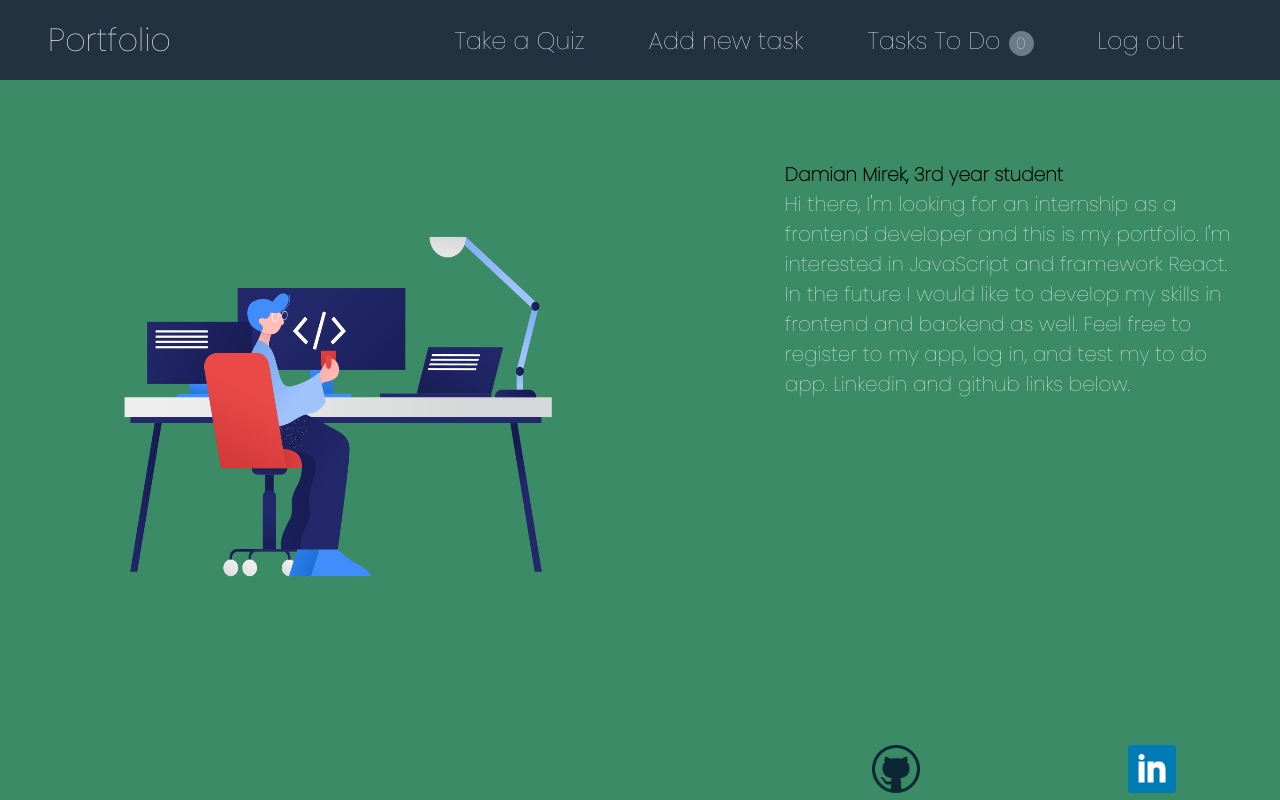
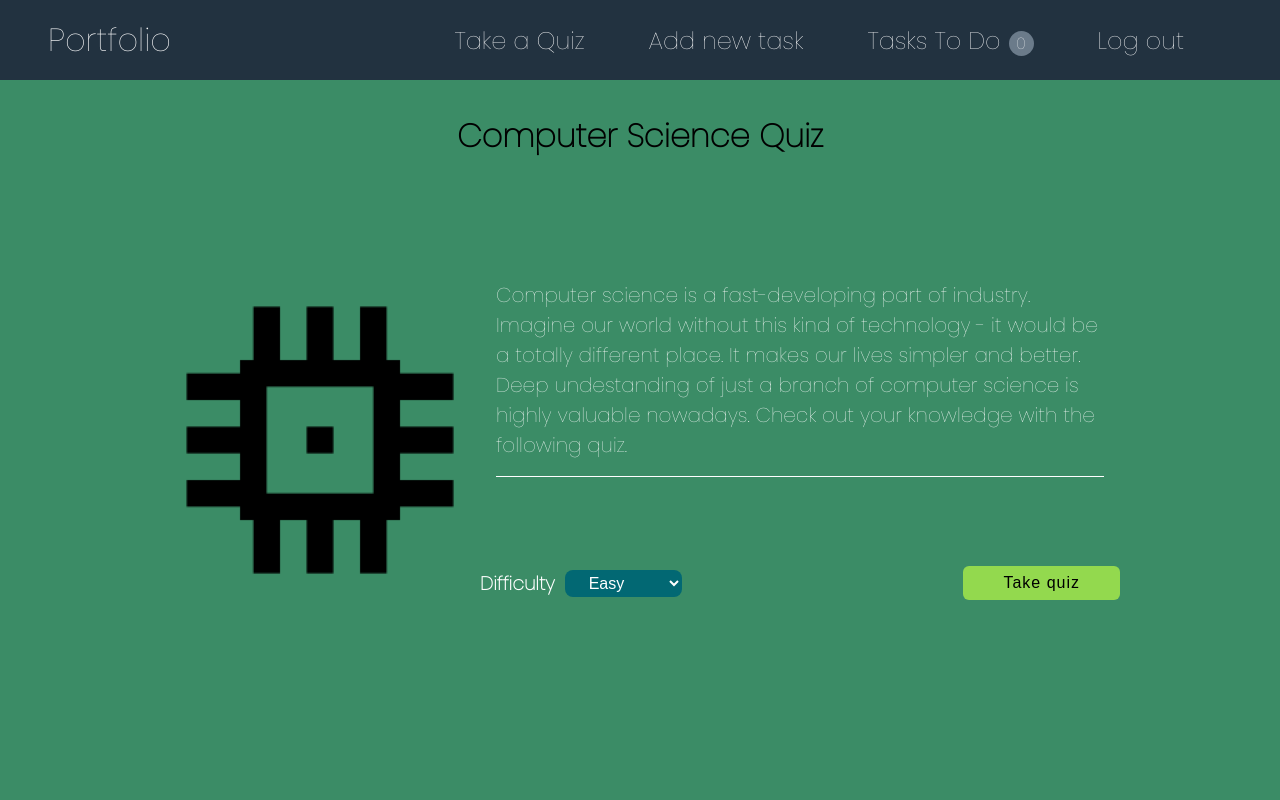
Before and after one commit to cees2/PortfolioDamianMirek, a React (Create React App) app: page /quiz/quizStartPage in a window 1280 px wide. Before the commit this address led to /home. Built offline with nearby package versions, Linux system fonts and the light colour scheme; no server answers; sample sign-in values are in the browser's storage.

Commit message:
fixed quiz routing issue

```diff
--- a/src/App.js
+++ b/src/App.js
@@ -8,9 +8,8 @@ import TaskContext from "./store/tasks-context";
 import Login from "./pages/Login";
 import CreateAccount from "./pages/CreateAccount";
 import AuthContext from "./store/auth-context";
-import JSQuizStartPage from "./pages/JSQuizStartPage";
 import QuizContext from "./store/quiz-context";
-import QuizResultPage from "./pages/QuizResultPage";
+import Quiz from "./pages/Quiz";
 
 function App() {
   const taskCtx = useContext(TaskContext);
@@ -70,13 +69,8 @@ function App() {
           </Route>
         )}
         {token && (
-          <Route path="/JSQuizStartPage">
-            <JSQuizStartPage />
-          </Route>
-        )}
-        {token && quizCtx.answers.length === 10 && (
-          <Route path="/quizResult">
-            <QuizResultPage />
+          <Route path="/quiz">
+            <Quiz />
           </Route>
         )}
         <Route path="*">
--- a/src/components/Layout/MainHeader.js
+++ b/src/components/Layout/MainHeader.js
@@ -47,7 +47,7 @@ const MainHeader = () => {
     <ul className={classes.headerList} onClick={hamburgerMenuClickHandler}>
       {authCtx.token && (
         <li>
-          <NavLink activeClassName={classes.active} to="/JSQuizStartPage">
+          <NavLink activeClassName={classes.active} to="/quiz/quizStartPage">
             <img
               src={require(`../../pictures/quiz_icon.png`)}
               alt="take a quiz"
--- a/src/components/Quiz/QuizContent.js
+++ b/src/components/Quiz/QuizContent.js
@@ -1,12 +1,13 @@
 import classes from "./QuizContent.module.css";
 import Answer from "./Answer";
 import QuizContext from "../../store/quiz-context";
-import React, { useContext, useState, Fragment, useEffect } from "react";
+import React, { useContext, useState, useEffect } from "react";
 import ReactDOM from "react-dom";
 import ConfirmationModal from "../UI/ConfirmationModal";
 import { useHistory } from "react-router-dom";
 import Card from "../UI/Card";
 import Error from "../UI/Error";
+import QuizNavigation from "./Quiz-Navigation/QuizNavigation";
 
 const QuizContent = (props) => {
   const [modalIsClosed, setModalIsClosed] = useState(true);
@@ -14,8 +15,13 @@ const QuizContent = (props) => {
   const history = useHistory();
 
   const quizCtx = useContext(QuizContext);
-  const { question } = props;
-  const answers = [...question.incorrect_answers, question.correct_answer];
+
+  const answers = [
+    quizCtx.questions[quizCtx.indexOfQuestion].correct_answer,
+    ...quizCtx.questions[quizCtx.indexOfQuestion].incorrect_answers,
+  ];
+
+  const { question } = quizCtx.questions[quizCtx.indexOfQuestion];
   let givenAnswer;
 
   useEffect(() => {
@@ -24,10 +30,15 @@ const QuizContent = (props) => {
     }
   }, [modalIsClosed, quizCtx.answers.length]);
 
+  const switchQuestion = (nextQuestion = true) => {
+    if (nextQuestion) quizCtx.indexDispatch({ type: "INCREMENT" });
+    else quizCtx.indexDispatch({ type: "DECREMENT" });
+  };
+
   const switchQuestionHandler = (e, nextQuestion = true) => {
     e.preventDefault();
     quizCtx.setAnswer(givenAnswer, quizCtx.indexOfQuestion);
-    props.onSwitchQuestion(nextQuestion);
+    switchQuestion(nextQuestion);
   };
 
   const nextQuestionHandler = (e) => switchQuestionHandler(e);
@@ -45,7 +56,7 @@ const QuizContent = (props) => {
   };
 
   const finishQuizHandler = () => {
-    history.replace("/quizResult");
+    history.replace("/quiz/quizResult");
   };
 
   const hideModal = () => {
@@ -67,10 +78,11 @@ const QuizContent = (props) => {
     quizCtx.indexOfQuestion === 0 ? `${classes.hideNaviButton}` : ``;
 
   return (
-    <Fragment>
+    <div className={classes.quizQuestionsWrapper}>
+      <QuizNavigation />
       <Card class={classes.quizContentWrapper}>
         {!modalIsClosed && modal}
-        <h1 className={classes.quizQuestion}>{question.question}</h1>
+        <h1 className={classes.quizQuestion}>{question}</h1>
         <form className={classes.singleQuestionForm}>
           {answers.map((answer, i) => (
             <Answer
@@ -101,7 +113,7 @@ const QuizContent = (props) => {
       >
         {error && <Error errorMessage="Some questions are not answered" />}
       </div>
-    </Fragment>
+    </div>
   );
 };
 
--- a/src/components/Quiz/QuizContent.module.css
+++ b/src/components/Quiz/QuizContent.module.css
@@ -1,3 +1,11 @@
+.quizQuestionsWrapper {
+  display: flex;
+  flex-direction: column;
+  align-items: center;
+  padding-top: 3rem;
+  gap: 3rem;
+}
+
 .quizContentWrapper {
   color: white;
   background-color: #60bf81;
--- a/src/components/Quiz/QuizResult.module.css
+++ b/src/components/Quiz/QuizResult.module.css
@@ -59,6 +59,12 @@
   font-size: 24px;
 }
 
+@media (min-width: 480px) and (max-width: 1000px) {
+  .quizQuestionsWrapper {
+    gap: 1rem;
+  }
+}
+
 @media (max-width: 1000px) and (orientation: landscape) {
   .quizResultWrapper {
     min-height: 15rem;
@@ -68,6 +74,10 @@
 @media (max-width: 480px) {
   .quizResultButtons button {
     font-size: 10px;
+  }
+
+  .quizQuestionsWrapper {
+    padding: 1rem 0 0;
   }
 }
 
--- a/src/components/Quiz/StartQuiz.js
+++ b/src/components/Quiz/StartQuiz.js
@@ -7,14 +7,13 @@ import React, {
 } from "react";
 import classes from "./StartQuiz.module.css";
 import QuizContext from "../../store/quiz-context";
-import QuizContent from "./QuizContent";
-import QuizNavigation from "./Quiz-Navigation/QuizNavigation";
+import { useHistory } from "react-router-dom";
 
 const StartQuiz = () => {
   const quizCtx = useContext(QuizContext);
-  const [quizIsActive, setQuizIsActive] = useState(false);
   const [difficulty, setDifficulty] = useState("easy");
   const difficultyInputRef = useRef();
+  const history = useHistory();
 
   useEffect(() => {
     quizCtx.resetQuizData();
@@ -29,18 +28,15 @@ const StartQuiz = () => {
     quizCtx.indexDispatch({ type: "SETINDEX", payload: 0 });
   }, [difficulty]);
 
-  const showQuizHandler = () => setQuizIsActive(true);
-
-  const switchQuestion = (nextQuestion = true) => {
-    if (nextQuestion) quizCtx.indexDispatch({ type: "INCREMENT" });
-    else quizCtx.indexDispatch({ type: "DECREMENT" });
+  const showQuizHandler = () => {
+    history.push("/quiz/quizContent");
   };
 
   const difficultyChangeHandler = () => {
     setDifficulty(difficultyInputRef.current.value);
   };
 
-  const startPage = (
+  return (
     <Fragment>
       <h1 className={classes.quizHeader}>Computer Science Quiz</h1>
       <div className={classes.quizMainWrapper}>
@@ -79,25 +75,6 @@ const StartQuiz = () => {
       </div>
     </Fragment>
   );
-
-  const quizContent = (
-    <div className={classes.quizQuestionsWrapper}>
-      <QuizNavigation />
-      {quizCtx.questions?.length && (
-        <QuizContent
-          question={quizCtx.questions[quizCtx.indexOfQuestion]}
-          onSwitchQuestion={switchQuestion}
-        />
-      )}
-    </div>
-  );
-
-  return (
-    <Fragment>
-      {!quizIsActive && startPage}
-      {quizIsActive && quizContent}
-    </Fragment>
-  );
 };
 
 export default StartQuiz;
--- a/src/components/Quiz/StartQuiz.module.css
+++ b/src/components/Quiz/StartQuiz.module.css
@@ -54,14 +54,6 @@
   background-color: #87e12c;
 }
 
-.quizQuestionsWrapper {
-  display: flex;
-  flex-direction: column;
-  align-items: center;
-  padding-top: 3rem;
-  gap: 3rem;
-}
-
 .startQuizWrapper {
   width: 100%;
   display: flex;
@@ -102,10 +94,6 @@
 }
 
 @media (max-width: 480px) {
-  .quizQuestionsWrapper {
-    padding: 1rem 0 0;
-  }
-
   .quizMainWrapper {
     position: static;
     transform: translate(0, 0);
@@ -116,10 +104,6 @@
 }
 
 @media (min-width: 480px) and (max-width: 1000px) {
-  .quizQuestionsWrapper {
-    gap: 1rem;
-  }
-
   .quizDescription {
     font-size: 16px;
   }
--- a/src/pages/JSQuizStartPage.js
+++ /dev/null
@@ -1,6 +0,0 @@
-import React from "react";
-import StartQuiz from "../components/Quiz/StartQuiz";
-
-const JSQuizStartPage = () => <StartQuiz />;
-
-export default JSQuizStartPage;
--- /dev/null
+++ b/src/pages/Quiz.js
@@ -0,0 +1,37 @@
+import React, { useContext } from "react";
+import { Route, Switch } from "react-router-dom";
+import AuthContext from "../store/auth-context";
+import QuizContext from "../store/quiz-context";
+import StartQuiz from "../components/Quiz/StartQuiz";
+import QuizResult from "../components/Quiz/QuizResult";
+import QuizContent from "../components/Quiz/QuizContent";
+
+const Quiz = () => {
+  const authCtx = useContext(AuthContext);
+  const quizCtx = useContext(QuizContext);
+  const { token } = authCtx;
+
+  return (
+    <Switch>
+      <Route>
+        {token && (
+          <Route path="/quiz/quizStartPage">
+            <StartQuiz />
+          </Route>
+        )}
+        {token && quizCtx.correctAnswers.length === 10 && (
+          <Route path="/quiz/quizContent">
+            <QuizContent />
+          </Route>
+        )}
+        {token && quizCtx.answers.length === 10 && (
+          <Route path="/quiz/quizResult">
+            <QuizResult />
+          </Route>
+        )}
+      </Route>
+    </Switch>
+  );
+};
+
+export default Quiz;
--- a/src/pages/QuizResultPage.js
+++ /dev/null
@@ -1,7 +0,0 @@
-import QuizResult from "../components/Quiz/QuizResult";
-
-const QuizResultPage = () => {
-  return <QuizResult />;
-};
-
-export default QuizResultPage;
```
